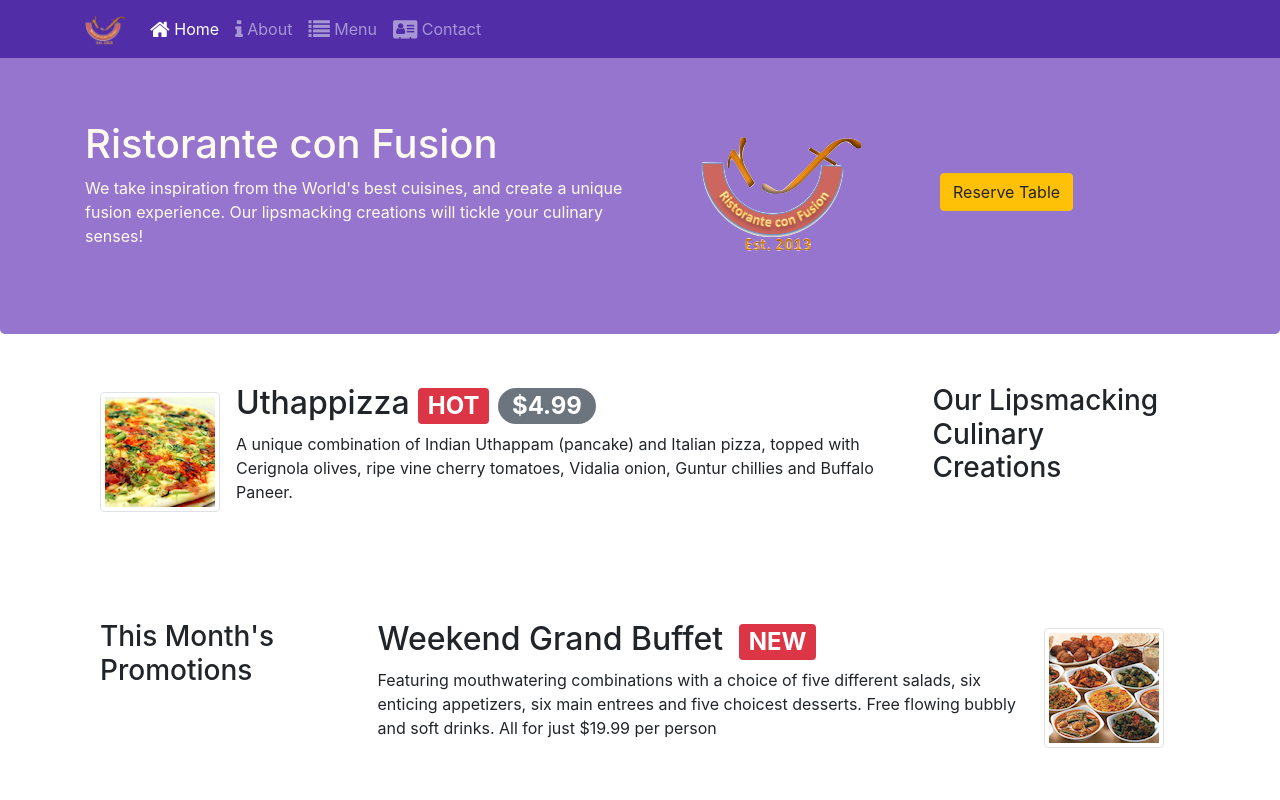
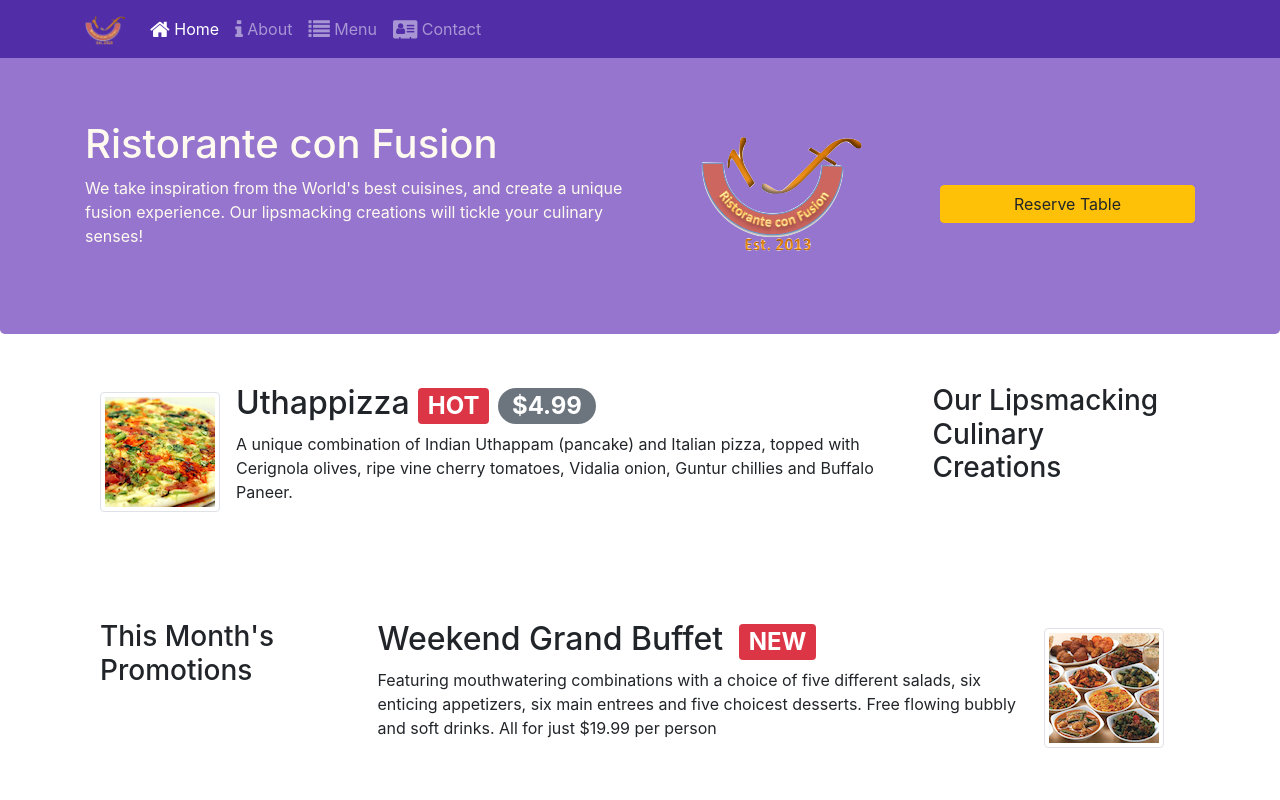
Before and after one commit to work-beardofdoom/Front-End-Web-Development, a website: page index.html in a window 1280 px wide. Shown: the top 800 px of the page. Drawn offline with nearby package versions, Linux system fonts and the light colour scheme.

Commit message:
assignment 2 refurbished

```diff
--- a/index.html
+++ b/index.html
@@ -41,8 +41,8 @@
                 <div class="col-12 col-sm-3 align-self-center text-center">
                     <img src="img/logo.png" class="img-fluid">
                 </div>
-                <div class="col-12 col-sm-3 align-self-center">
-                    <a class="btn btn-warning" href="#reservationForm" role="button">Reserve Table</a>
+                <div class="col-12 col-sm-3 align-self-center text-center">
+                    <a class="btn btn-warning col-12 mt-4" href="#reservationForm" role="button">Reserve Table</a>
                 </div>
             </div>
         </div>
@@ -143,7 +143,7 @@
                                     placeholder="Time">
                             </div>
                         </div>
-                        <button class="btn btn-primary offset-sm-2 col-sm-2">Reserve</button>
+                        <button class="btn btn-primary offset-sm-2 col-5 col-sm-2">Reserve</button>
                     </form>
                 </div>
             </div>
```
